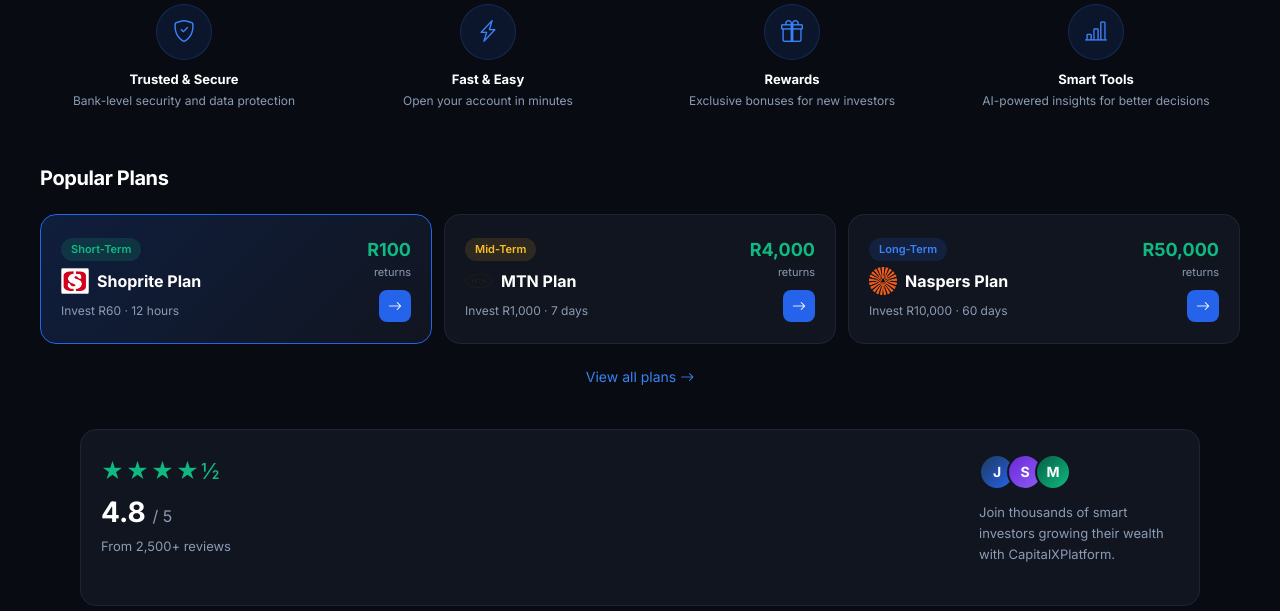
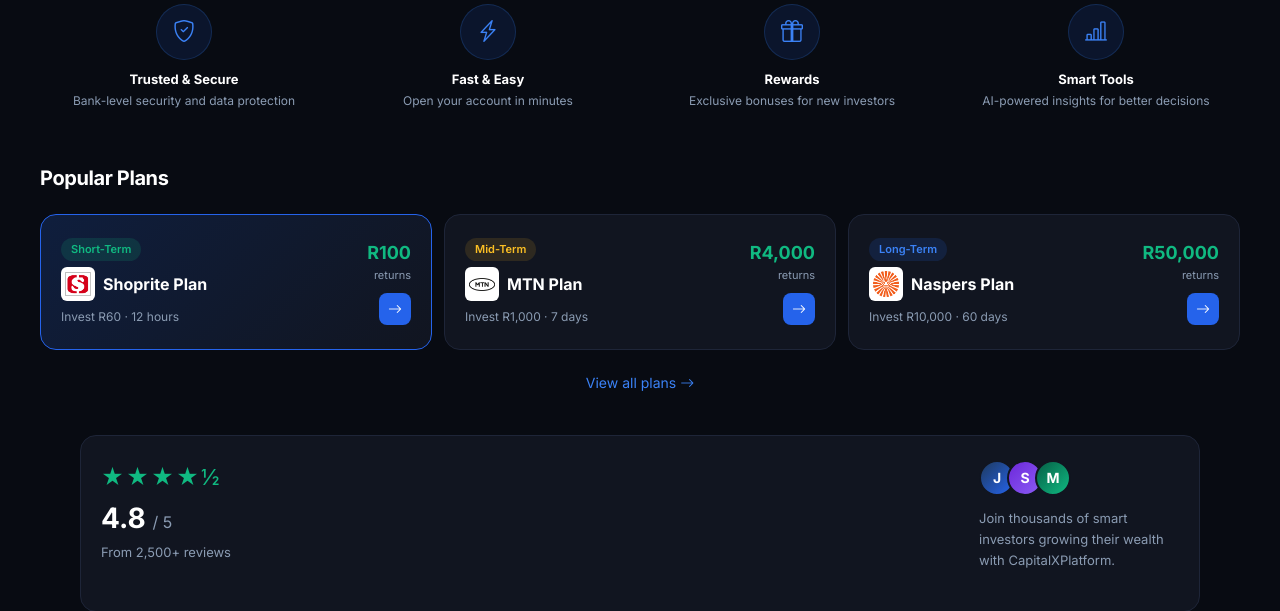
Before and after one commit to VarsityPlug0/CapitalX-RTN, a Django app: page / in a window 1280 px wide. Shown: the part 868-1479 px from the top of the page. Run offline with Django 5.2, Linux system fonts and the light colour scheme; data comes from the database, SQL or seed files in the repository.

Commit message:
Add white background to company logos for visibility on dark theme

```diff
--- a/core/templates/core/home.html
+++ b/core/templates/core/home.html
@@ -502,7 +502,9 @@
       <div class="cx-plan-left">
         <div class="cx-plan-badge short">Short-Term</div>
         <div style="display:flex;align-items:center;gap:8px;margin-bottom:2px;">
-          <img src="{% static 'images/logos/shoprite.png' %}" alt="Shoprite" style="width:28px;height:28px;object-fit:contain;border-radius:4px;">
+          <div style="background:#fff;border-radius:6px;padding:3px;width:34px;height:34px;display:flex;align-items:center;justify-content:center;flex-shrink:0;">
+            <img src="{% static 'images/logos/shoprite.png' %}" alt="Shoprite" style="width:26px;height:26px;object-fit:contain;">
+          </div>
           <h4 style="margin:0;">Shoprite Plan</h4>
         </div>
         <span>Invest R60 · 12 hours</span>
@@ -517,7 +519,9 @@
       <div class="cx-plan-left">
         <div class="cx-plan-badge mid">Mid-Term</div>
         <div style="display:flex;align-items:center;gap:8px;margin-bottom:2px;">
-          <img src="{% static 'images/logos/mtn.png' %}" alt="MTN" style="width:28px;height:28px;object-fit:contain;border-radius:4px;">
+          <div style="background:#fff;border-radius:6px;padding:3px;width:34px;height:34px;display:flex;align-items:center;justify-content:center;flex-shrink:0;">
+            <img src="{% static 'images/logos/mtn.png' %}" alt="MTN" style="width:26px;height:26px;object-fit:contain;">
+          </div>
           <h4 style="margin:0;">MTN Plan</h4>
         </div>
         <span>Invest R1,000 · 7 days</span>
@@ -532,7 +536,9 @@
       <div class="cx-plan-left">
         <div class="cx-plan-badge long">Long-Term</div>
         <div style="display:flex;align-items:center;gap:8px;margin-bottom:2px;">
-          <img src="{% static 'images/logos/naspers.png' %}" alt="Naspers" style="width:28px;height:28px;object-fit:contain;border-radius:4px;">
+          <div style="background:#fff;border-radius:6px;padding:3px;width:34px;height:34px;display:flex;align-items:center;justify-content:center;flex-shrink:0;">
+            <img src="{% static 'images/logos/naspers.png' %}" alt="Naspers" style="width:26px;height:26px;object-fit:contain;">
+          </div>
           <h4 style="margin:0;">Naspers Plan</h4>
         </div>
         <span>Invest R10,000 · 60 days</span>
```
